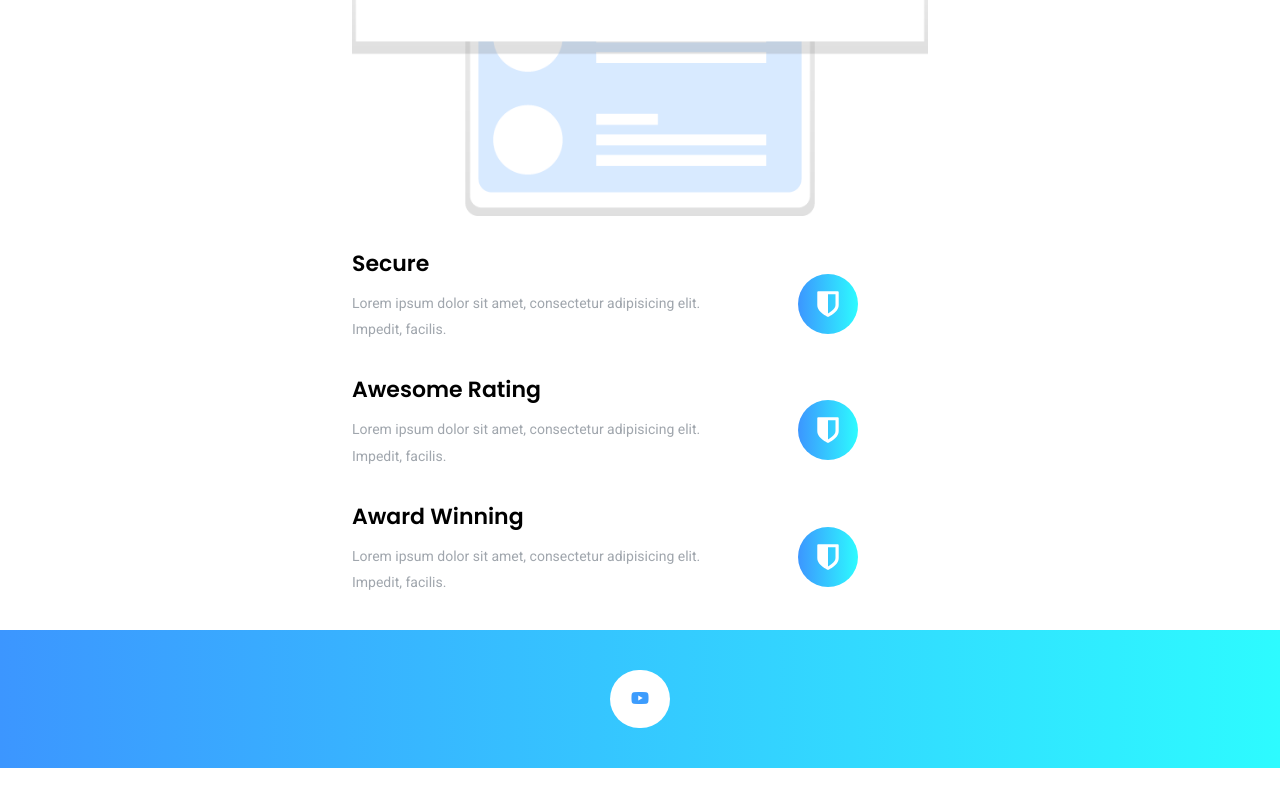
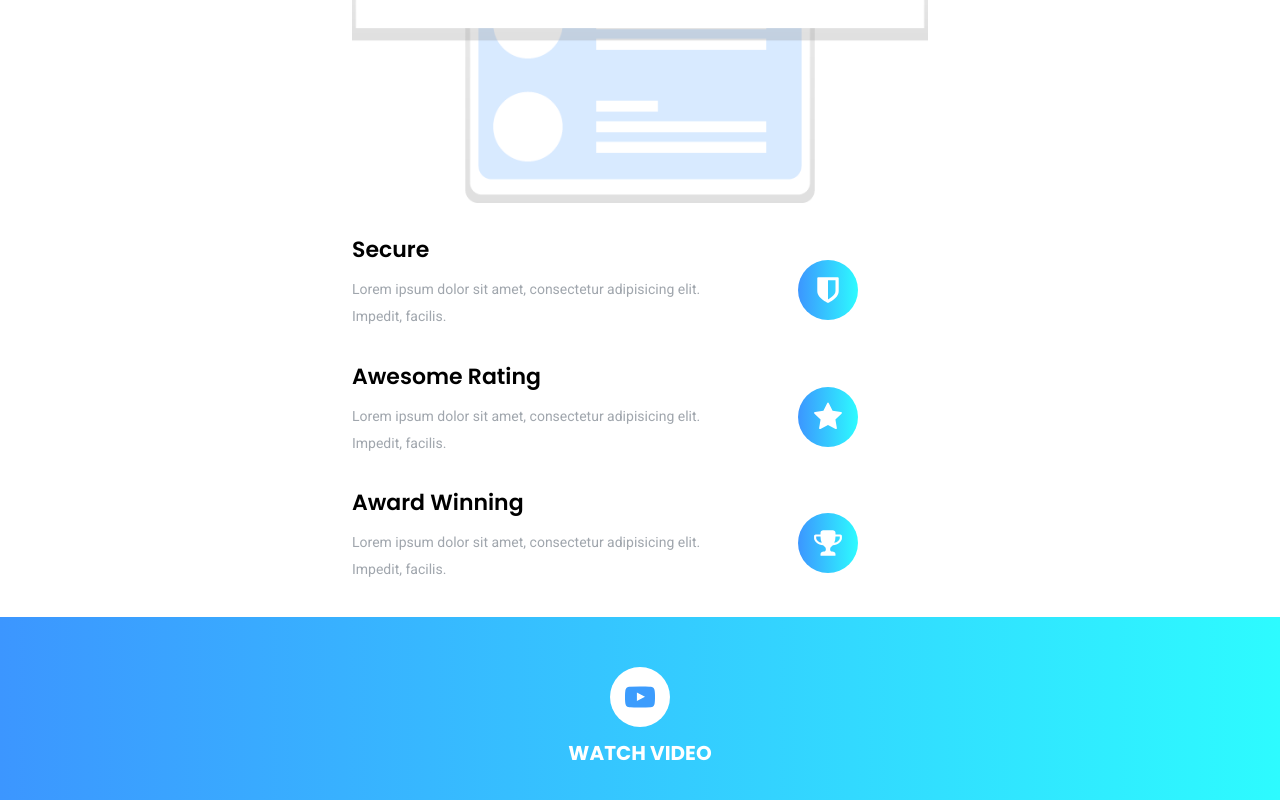
Before and after one commit to c0descrub/proton, a website: page index.html in a window 1280 px wide. Shown: the part 1792-2592 px from the top of the page. Before the commit the page ends 2560 px from the top, so only its background shows below. Drawn offline with nearby package versions, Linux system fonts and the light colour scheme; files that its build step writes are made by us from their sources.

Commit message:
Watch video section completed
Also finished swapping all font-icons to SVG

```diff
--- /dev/null
+++ b/assets/css/buttons.scss
@@ -0,0 +1,18 @@
+button {
+    background: none;
+    border: 0;
+    color: inherit;
+    cursor: default;
+    font: inherit;
+    line-height: inherit;
+    text-decoration: none;
+    overflow: hidden;
+    padding: 0;
+    box-shadow: none;
+    border: none;
+    background-color: none;
+    -webkit-appearance: none;
+    -webkit-user-select: none;
+       -moz-user-select: none;
+        -ms-user-select: none;
+}
--- a/assets/css/style.scss
+++ b/assets/css/style.scss
@@ -1,4 +1,5 @@
 @import 'variables';
+@import 'buttons';
 
 .site-wrapper{
     max-width: $sm;
@@ -12,6 +13,7 @@ body {
 
     h1, h2, h3, h4 {
         font-family: $headings;
+        margin: 0;
     }
 
     p {
@@ -179,18 +181,6 @@ ul{
     display: inline-block;
 }
 
-// .icon {
-//     height: 20px;
-//     width: 20px;
-//     border-radius: 50px;
-//     background-image: $gradient;
-//     text-align: center;
-//     color: white;
-//     display: inline-block;
-//     margin-bottom: 40px;
-// }
-
-
 .icon {
     display: flex;
     width: 60px;
@@ -235,6 +225,29 @@ ul{
     text-align: center;
 }
 
+.button-container {
+    padding-top: 20px;
+}
+
+.watch-btn {
+    background-color: $on_blue;
+    background-image: none;
+    margin: 0 auto;
+    margin-top: 30px;
+
+}
+
+.video-section {
+    h2 {
+        text-align: center;
+        color: $on_blue;
+        text-transform: uppercase;
+        font-size: 20px;
+        padding-bottom: 35px;
+        padding-top: 15px;
+    }
+}
+
 
 // // Container
 // @media (max-width: $xl) {
--- a/index.html
+++ b/index.html
@@ -81,9 +81,12 @@
                                     <p class="feature-description">Lorem ipsum dolor sit amet, consectetur adipisicing elit. Impedit, facilis.</p>
                                 </div>
 
+                                <div class="icon-container">
                                     <div class="icon">
-                                        <svg width="30" height="30" viewBox="0 0 1792 1792" xmlns="http://www.w3.org/2000/svg"><path d="M1344 960v-640h-448v1137q119-63 213-137 235-184 235-360zm192-768v768q0 86-33.5 170.5t-83 150-118 127.5-126.5 103-121 77.5-89.5 49.5-42.5 20q-12 6-26 6t-26-6q-16-7-42.5-20t-89.5-49.5-121-77.5-126.5-103-118-127.5-83-150-33.5-170.5v-768q0-26 19-45t45-19h1152q26 0 45 19t19 45z" fill="#fff"></path></svg>
+                                        <svg width="30" height="30" viewBox="0 0 1792 1792" xmlns="http://www.w3.org/2000/svg"><path d="M1280 704q0-26-19-45t-45-19q-172 0-318 49.5t-259.5 134-235.5 219.5q-19 21-19 45 0 26 19 45t45 19q24 0 45-19 27-24 74-71t67-66q137-124 268.5-176t313.5-52q26 0 45-19t19-45zm512-198q0 95-20 193-46 224-184.5 383t-357.5 268q-214 108-438 108-148 0-286-47-15-5-88-42t-96-37q-16 0-39.5 32t-45 70-52.5 70-60 32q-43 0-63.5-17.5t-45.5-59.5q-2-4-6-11t-5.5-10-3-9.5-1.5-13.5q0-35 31-73.5t68-65.5 68-56 31-48q0-4-14-38t-16-44q-9-51-9-104 0-115 43.5-220t119-184.5 170.5-139 204-95.5q55-18 145-25.5t179.5-9 178.5-6 163.5-24 113.5-56.5l29.5-29.5 29.5-28 27-20 36.5-16 43.5-4.5q39 0 70.5 46t47.5 112 24 124 8 96z" fill="#fff"/></svg>
                                     </div>
+                                </div>
+
                             </div>
                         </div>
 
@@ -94,8 +97,10 @@
                                         <p class="feature-description">Lorem ipsum dolor sit amet, consectetur adipisicing elit. Impedit, facilis.</p>
                                     </div>
 
+                                    <div class="icon-container">
                                         <div class="icon">
-                                        <svg width="30" height="30" viewBox="0 0 1792 1792" xmlns="http://www.w3.org/2000/svg"><path d="M1344 960v-640h-448v1137q119-63 213-137 235-184 235-360zm192-768v768q0 86-33.5 170.5t-83 150-118 127.5-126.5 103-121 77.5-89.5 49.5-42.5 20q-12 6-26 6t-26-6q-16-7-42.5-20t-89.5-49.5-121-77.5-126.5-103-118-127.5-83-150-33.5-170.5v-768q0-26 19-45t45-19h1152q26 0 45 19t19 45z" fill="#fff"></path></svg>
+                                            <svg width="30" height="30" viewBox="0 0 1792 1792" xmlns="http://www.w3.org/2000/svg"><path d="M384 1152q0-53-37.5-90.5t-90.5-37.5-90.5 37.5-37.5 90.5 37.5 90.5 90.5 37.5 90.5-37.5 37.5-90.5zm192-448q0-53-37.5-90.5t-90.5-37.5-90.5 37.5-37.5 90.5 37.5 90.5 90.5 37.5 90.5-37.5 37.5-90.5zm428 481l101-382q6-26-7.5-48.5t-38.5-29.5-48 6.5-30 39.5l-101 382q-60 5-107 43.5t-63 98.5q-20 77 20 146t117 89 146-20 89-117q16-60-6-117t-72-91zm660-33q0-53-37.5-90.5t-90.5-37.5-90.5 37.5-37.5 90.5 37.5 90.5 90.5 37.5 90.5-37.5 37.5-90.5zm-640-640q0-53-37.5-90.5t-90.5-37.5-90.5 37.5-37.5 90.5 37.5 90.5 90.5 37.5 90.5-37.5 37.5-90.5zm448 192q0-53-37.5-90.5t-90.5-37.5-90.5 37.5-37.5 90.5 37.5 90.5 90.5 37.5 90.5-37.5 37.5-90.5zm320 448q0 261-141 483-19 29-54 29h-1402q-35 0-54-29-141-221-141-483 0-182 71-348t191-286 286-191 348-71 348 71 286 191 191 286 71 348z" fill="#fff"/></svg>
+                                        </div>
                                     </div>
                                 </div>
                         </div>
@@ -106,9 +111,10 @@
                                         <h4 class="feature-title">24/7 Support</h4>
                                         <p class="feature-description">Lorem ipsum dolor sit amet, consectetur adipisicing elit. Impedit, facilis.</p>
                                     </div>
-
+                                    <div class="icon-container">
                                         <div class="icon">
-                                        <svg width="30" height="30" viewBox="0 0 1792 1792" xmlns="http://www.w3.org/2000/svg"><path d="M1344 960v-640h-448v1137q119-63 213-137 235-184 235-360zm192-768v768q0 86-33.5 170.5t-83 150-118 127.5-126.5 103-121 77.5-89.5 49.5-42.5 20q-12 6-26 6t-26-6q-16-7-42.5-20t-89.5-49.5-121-77.5-126.5-103-118-127.5-83-150-33.5-170.5v-768q0-26 19-45t45-19h1152q26 0 45 19t19 45z" fill="#fff"></path></svg>
+                                            <svg width="30" height="30" viewBox="0 0 1792 1792" xmlns="http://www.w3.org/2000/svg"><path d="M1600 1240q0 27-10 70.5t-21 68.5q-21 50-122 106-94 51-186 51-27 0-53-3.5t-57.5-12.5-47-14.5-55.5-20.5-49-18q-98-35-175-83-127-79-264-216t-216-264q-48-77-83-175-3-9-18-49t-20.5-55.5-14.5-47-12.5-57.5-3.5-53q0-92 51-186 56-101 106-122 25-11 68.5-21t70.5-10q14 0 21 3 18 6 53 76 11 19 30 54t35 63.5 31 53.5q3 4 17.5 25t21.5 35.5 7 28.5q0 20-28.5 50t-62 55-62 53-28.5 46q0 9 5 22.5t8.5 20.5 14 24 11.5 19q76 137 174 235t235 174q2 1 19 11.5t24 14 20.5 8.5 22.5 5q18 0 46-28.5t53-62 55-62 50-28.5q14 0 28.5 7t35.5 21.5 25 17.5q25 15 53.5 31t63.5 35 54 30q70 35 76 53 3 7 3 21z" fill="#fff"/></svg>
+                                        </div>
                                     </div>
                                 </div>
                         </div>
@@ -137,8 +143,9 @@
                                             <p class="feature-description">Lorem ipsum dolor sit amet, consectetur adipisicing elit. Impedit, facilis.</p>
                                         </div>
 
+                                        <div class="icon-container">
                                             <div class="icon">
-                                            <svg width="30" height="30" viewBox="0 0 1792 1792" xmlns="http://www.w3.org/2000/svg"><path d="M1344 960v-640h-448v1137q119-63 213-137 235-184 235-360zm192-768v768q0 86-33.5 170.5t-83 150-118 127.5-126.5 103-121 77.5-89.5 49.5-42.5 20q-12 6-26 6t-26-6q-16-7-42.5-20t-89.5-49.5-121-77.5-126.5-103-118-127.5-83-150-33.5-170.5v-768q0-26 19-45t45-19h1152q26 0 45 19t19 45z" fill="#fff"></path></svg>
+                                                <svg width="30" height="30" viewBox="0 0 1792 1792" xmlns="http://www.w3.org/2000/svg"><path d="M1728 647q0 22-26 48l-363 354 86 500q1 7 1 20 0 21-10.5 35.5t-30.5 14.5q-19 0-40-12l-449-236-449 236q-22 12-40 12-21 0-31.5-14.5t-10.5-35.5q0-6 2-20l86-500-364-354q-25-27-25-48 0-37 56-46l502-73 225-455q19-41 49-41t49 41l225 455 502 73q56 9 56 46z" fill="#fff"/></svg>                                            </div>
                                         </div>
                                     </div>
                             </div>
@@ -150,8 +157,9 @@
                                             <p class="feature-description">Lorem ipsum dolor sit amet, consectetur adipisicing elit. Impedit, facilis.</p>
                                         </div>
 
+                                        <div class="icon-container">
                                             <div class="icon">
-                                            <svg width="30" height="30" viewBox="0 0 1792 1792" xmlns="http://www.w3.org/2000/svg"><path d="M1344 960v-640h-448v1137q119-63 213-137 235-184 235-360zm192-768v768q0 86-33.5 170.5t-83 150-118 127.5-126.5 103-121 77.5-89.5 49.5-42.5 20q-12 6-26 6t-26-6q-16-7-42.5-20t-89.5-49.5-121-77.5-126.5-103-118-127.5-83-150-33.5-170.5v-768q0-26 19-45t45-19h1152q26 0 45 19t19 45z" fill="#fff"></path></svg>
+                                                <svg width="30" height="30" viewBox="0 0 1792 1792" xmlns="http://www.w3.org/2000/svg"><path d="M522 883q-74-162-74-371h-256v96q0 78 94.5 162t235.5 113zm1078-275v-96h-256q0 209-74 371 141-29 235.5-113t94.5-162zm128-128v128q0 71-41.5 143t-112 130-173 97.5-215.5 44.5q-42 54-95 95-38 34-52.5 72.5t-14.5 89.5q0 54 30.5 91t97.5 37q75 0 133.5 45.5t58.5 114.5v64q0 14-9 23t-23 9h-832q-14 0-23-9t-9-23v-64q0-69 58.5-114.5t133.5-45.5q67 0 97.5-37t30.5-91q0-51-14.5-89.5t-52.5-72.5q-53-41-95-95-113-5-215.5-44.5t-173-97.5-112-130-41.5-143v-128q0-40 28-68t68-28h288v-96q0-66 47-113t113-47h576q66 0 113 47t47 113v96h288q40 0 68 28t28 68z" fill="#fff"/></svg>                                            </div>
                                         </div>
                                     </div>
                             </div>
@@ -160,12 +168,12 @@
             <section class="video-section">
                 <div class="gradient-background">
                     <div class="site-wrapper">
-                        <div class="circle-container">
-                            <span class="white-circle">
-                                    <i class="fab fa-youtube"></i>
-                            </span>
+                        <div class="button-container">
+                            <button class="icon watch-btn">
+                                <svg width="30" height="30" viewBox="0 0 1792 1792" xmlns="http://www.w3.org/2000/svg"><path d="M711 1128l484-250-484-253v503zm185-862q168 0 324.5 4.5t229.5 9.5l73 4q1 0 17 1.5t23 3 23.5 4.5 28.5 8 28 13 31 19.5 29 26.5q6 6 15.5 18.5t29 58.5 26.5 101q8 64 12.5 136.5t5.5 113.5v176q1 145-18 290-7 55-25 99.5t-32 61.5l-14 17q-14 15-29 26.5t-31 19-28 12.5-28.5 8-24 4.5-23 3-16.5 1.5q-251 19-627 19-207-2-359.5-6.5t-200.5-7.5l-49-4-36-4q-36-5-54.5-10t-51-21-56.5-41q-6-6-15.5-18.5t-29-58.5-26.5-101q-8-64-12.5-136.5t-5.5-113.5v-176q-1-145 18-290 7-55 25-99.5t32-61.5l14-17q14-15 29-26.5t31-19.5 28-13 28.5-8 23.5-4.5 23-3 17-1.5q251-18 627-18z" fill="#3c9cfd"/></svg>
+                            </button>
                         </div>
-
+                            <h2>Watch Video</h2>
                     </div>
                 </div>
             </section>
--- a/package.json
+++ b/package.json
@@ -3,8 +3,9 @@
   "version": "1.0.0",
   "description": "",
   "scripts": {
-    "start": "npm run watch",
+    "start": "npm run buildsass && npm run watch",
     "test": "echo \"Error: no test specified\" && exit 1",
+    "buildsass": "node-sass assets/css/style.scss -o assets/css",
     "watch": "node-sass -w assets/css/style.scss -o assets/css"
   },
   "author": "",
```
Lines whose indentation alone changed are shown as unchanged.
